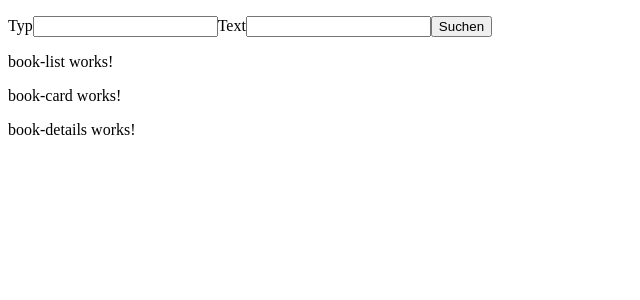
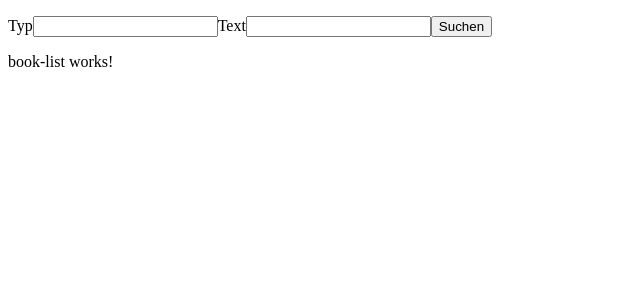
Before and after one commit to jspieckermann/book-finder, an Angular app: page / in a window 1280 px wide. Shown: the top 300 px of the page, without its empty margins (0-640 px from the left). Built offline with nearby package versions, Linux system fonts and the light colour scheme.

Commit message:
Create data flow of components

```diff
--- a/src/app/app.component.html
+++ b/src/app/app.component.html
@@ -1,5 +1,3 @@
 <app-book-search></app-book-search>
 <app-book-list></app-book-list>
-<app-book-card></app-book-card>
-<app-book-details></app-book-details>
 <router-outlet></router-outlet>
--- a/src/app/book-card/book-card.component.html
+++ b/src/app/book-card/book-card.component.html
@@ -1 +1,2 @@
-<p>book-card works!</p>
+<p>{{item.volumeInfo.title}}</p>
+<app-book-details></app-book-details>
--- a/src/app/book-card/book-card.component.ts
+++ b/src/app/book-card/book-card.component.ts
@@ -1,4 +1,5 @@
-import { Component, OnInit } from '@angular/core';
+import { Component, Input, OnInit } from '@angular/core';
+import { Item } from '../model/model';
 
 @Component({
   selector: 'app-book-card',
@@ -7,6 +8,7 @@ import { Component, OnInit } from '@angular/core';
 })
 export class BookCardComponent implements OnInit {
 
+  @Input() item: Item = {} as Item;
   constructor() { }
 
   ngOnInit(): void {
--- a/src/app/book-list/book-list.component.html
+++ b/src/app/book-list/book-list.component.html
@@ -1 +1,4 @@
 <p>book-list works!</p>
+<p *ngFor="let item of result.items">
+    <app-book-card [item]=item></app-book-card>
+</p>
--- a/src/app/book-list/book-list.component.ts
+++ b/src/app/book-list/book-list.component.ts
@@ -1,4 +1,6 @@
 import { Component, OnInit } from '@angular/core';
+import { SearchResult } from '../model/model';
+import { BookService } from '../services/book.service';
 
 @Component({
   selector: 'app-book-list',
@@ -7,7 +9,11 @@ import { Component, OnInit } from '@angular/core';
 })
 export class BookListComponent implements OnInit {
 
-  constructor() { }
+  result: SearchResult = {} as SearchResult;
+
+  constructor(private bookService: BookService) {
+    this.bookService.currentResult.subscribe((data: SearchResult) => this.result = data);
+  }
 
   ngOnInit(): void {
   }
```
